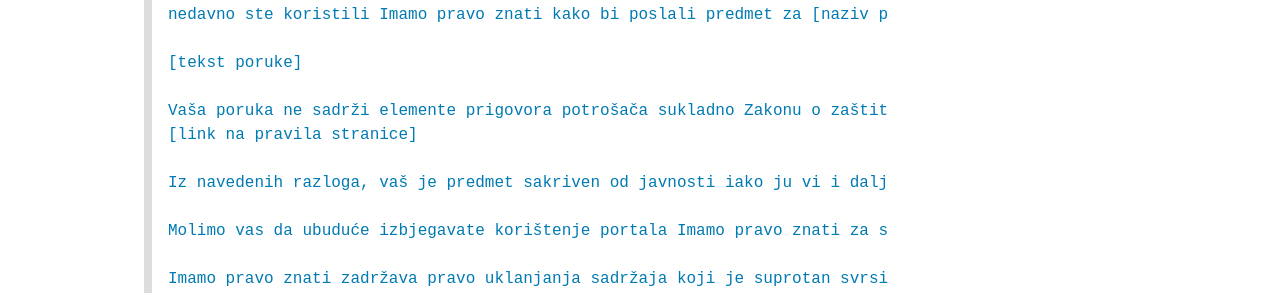
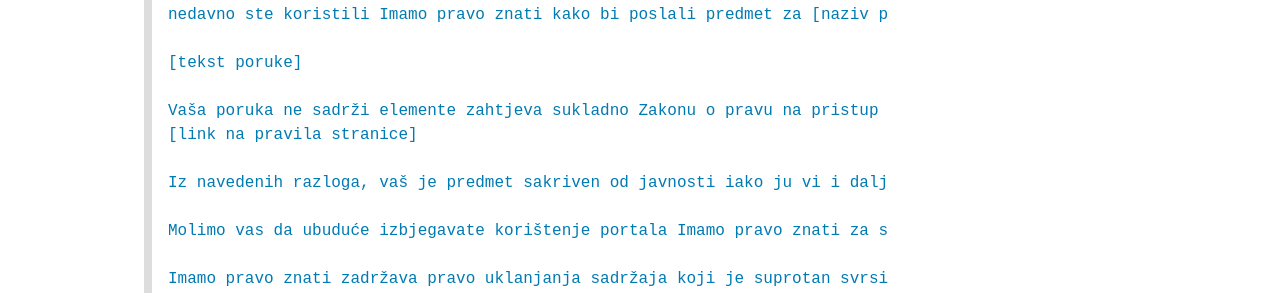
Before and after one commit to schlos/imamopravoznati-admin, a Jekyll site: the page built from _posts/2017-09-17-kaznena-djela.md, in a window 1280 px wide. Shown: the part 592-885 px from the top of the page. Built offline with Jekyll 4.4.1, drawn with Linux system fonts in a browser that asks for light colours; comment, search, counter and statistics services are not loaded; some of the changed text lies outside the part shown.

Commit message:
Update 2017-09-17-kaznena-djela.md

```diff
--- a/_posts/2017-09-17-kaznena-djela.md
+++ b/_posts/2017-09-17-kaznena-djela.md
@@ -15,7 +15,7 @@ nedavno ste koristili {{ site.portal.name }} kako bi poslali predmet za [naziv p
 
 [tekst poruke]
 
-Vaša poruka ne sadrži elemente prigovora potrošača sukladno Zakonu o zaštiti potrošača te potencijalno ima elemente kaznenog dijela što je protivno našim pravilima:
+Vaša poruka ne sadrži elemente zahtjeva sukladno Zakonu o pravu na pristup informacijama te potencijalno ima elemente kaznenog dijela što je protivno našim pravilima:
 [link na pravila stranice]
 
 Iz navedenih razloga, vaš je predmet sakriven od javnosti iako ju vi i dalje možete vidjeti kada se ulogirate na {{ site.portal.name }}.
```
